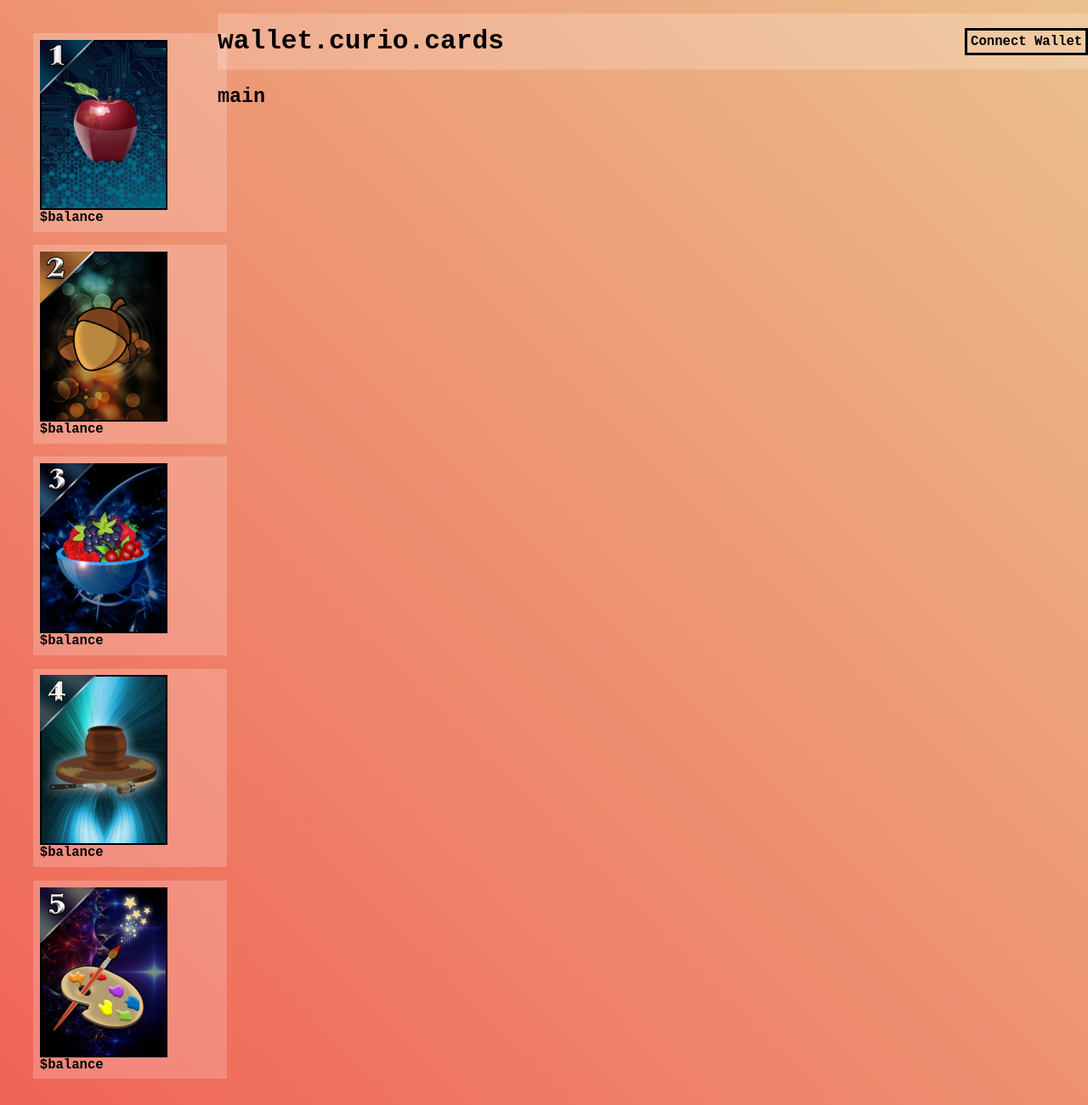
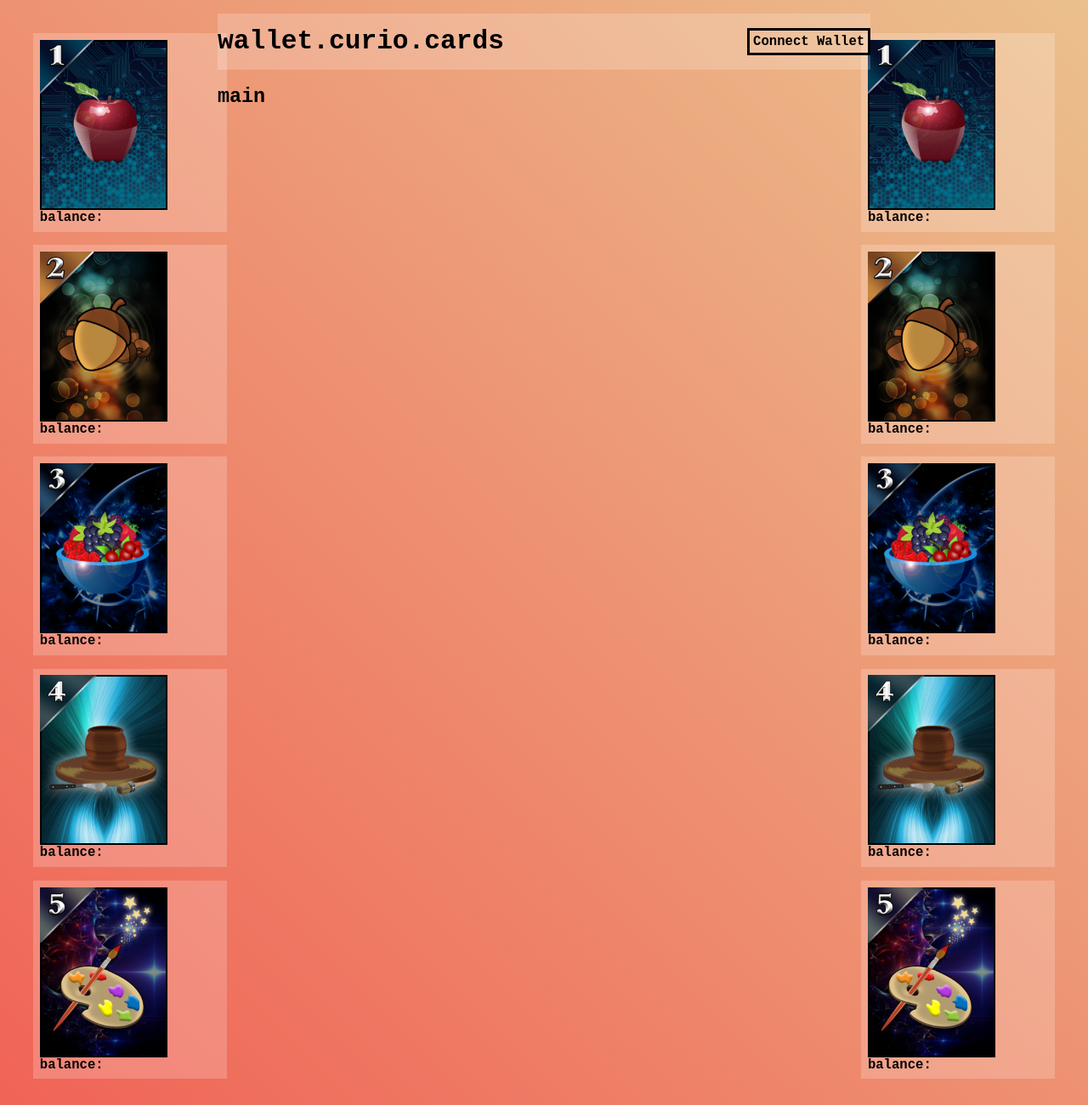
Before and after one commit to fafrd/curio-wrapper-site, a website built with Parcel: page index.html in a window 1280 px wide. Shown: the top 1300 px of the page at 85% size. Built offline with nearby package versions, Linux system fonts and the light colour scheme.

Commit message:
double nav

```diff
--- a/constants.js
+++ b/constants.js
@@ -1,3 +1,5 @@
+export const wrapperAddr = "TODO";
+
 export const curioAddresses = {
     "CRO1": "0x6aa2044c7a0f9e2758edae97247b03a0d7e73d6c",
     "CRO2": "0xe9a6a26598b05db855483ff5ecc5f1d0c81140c8",
--- a/index.html
+++ b/index.html
@@ -5,25 +5,54 @@
 </head>
 <body>
     <nav>
-        <div id="nav-card-1" class="nav-card">
+        <div id="nav-card-erc20-1" class="nav-card card-left">
             <img src="images/01.jpg" alt="Curio1">
-            <span id="nav-card-1-balance" class="nav-balance">$balance</span>
+            <span>balance: </span><span id="nav-card-erc20-1-balance" class="nav-balance"></span>
         </div>
-        <div id="nav-card-2" class="nav-card">
+        <div class="spacer"></div>
+        <div id="nav-card-erc1155-1" class="nav-card card-right">
+            <img src="images/01.jpg" alt="Curio1">
+            <span>balance: </span><span id="nav-card-erc1155-1-balance" class="nav-balance"></span>
+        </div>
+
+        <div id="nav-card-erc20-2" class="nav-card">
             <img src="images/02.jpg" alt="Curio2">
-            <span id="nav-card-2-balance" class="nav-balance">$balance</span>
+            <span>balance: </span><span id="nav-card-erc20-2-balance" class="nav-balance"></span>
         </div>
-        <div id="nav-card-1" class="nav-card">
+        <div class="spacer"></div>
+        <div id="nav-card-erc1155-2" class="nav-card">
+            <img src="images/02.jpg" alt="Curio2">
+            <span>balance: </span><span id="nav-card-erc1155-2-balance" class="nav-balance"></span>
+        </div>
+
+        <div id="nav-card-erc20-3" class="nav-card">
             <img src="images/03.jpg" alt="Curio3">
-            <span id="nav-card-3-balance" class="nav-balance">$balance</span>
+            <span>balance: </span><span id="nav-card-erc20-3-balance" class="nav-balance"></span>
         </div>
-        <div id="nav-card-1" class="nav-card">
+        <div class="spacer"></div>
+        <div id="nav-card-erc1155-3" class="nav-card">
+            <img src="images/03.jpg" alt="Curio3">
+            <span>balance: </span><span id="nav-card-erc1155-3-balance" class="nav-balance"></span>
+        </div>
+
+        <div id="nav-card-erc20-4" class="nav-card">
             <img src="images/04.jpg" alt="Curio4">
-            <span id="nav-card-4-balance" class="nav-balance">$balance</span>
+            <span>balance: </span><span id="nav-card-erc20-4-balance" class="nav-balance"></span>
         </div>
-        <div id="nav-card-1" class="nav-card">
+        <div class="spacer"></div>
+        <div id="nav-card-erc1155-4" class="nav-card">
+            <img src="images/04.jpg" alt="Curio4">
+            <span>balance: </span><span id="nav-card-erc1155-4-balance" class="nav-balance"></span>
+        </div>
+
+        <div id="nav-card-erc20-5" class="nav-card">
             <img src="images/05.jpg" alt="Curio5">
-            <span id="nav-card-5-balance" class="nav-balance">$balance</span>
+            <span>balance: </span><span id="nav-card-erc20-5-balance" class="nav-balance"></span>
+        </div>
+        <div class="spacer"></div>
+        <div id="nav-card-erc1155-5" class="nav-card">
+            <img src="images/05.jpg" alt="Curio5">
+            <span>balance: </span><span id="nav-card-erc1155-5-balance" class="nav-balance"></span>
         </div>
     </nav>
 
--- a/main.js
+++ b/main.js
@@ -38,6 +38,11 @@ async function getErc20Balance(tokenAddr, userAddr) {
     return balance;
 }
 
+async function getErc1155BalanceBatch(contractAddr, tokenAddrs, userAddr) {
+    const contract = await new ethers.Contract(contractAddr, constants.wrapperAbi, provider);
+    const balances = await contract.balanceOfBatch([userAddr], tokenAddrs);
+}
+
 // work to perform after connection is established
 async function postConnection(userAddr) {
     // populate address in top right
@@ -47,11 +52,15 @@ async function postConnection(userAddr) {
     for (let i = 1; i < 30; i++) {
         const currentSymbol = "CRO" + i;
         getErc20Balance(constants.curioAddresses[currentSymbol], userAddr).then(balance => {
-            console.log("populating " + currentSymbol);
-            console.log("balance: " + balance);
-            document.getElementById("nav-card-" + i + "-balance").innerText = balance;
+            console.log("erc20 " + currentSymbol + " balance: " + balance);
+            document.getElementById("nav-card-erc20-" + i + "-balance").innerText = balance;
         });
     }
+
+    // populate erc1155 balances
+//    getErc1155BalanceBatch(constants.wrapperAddr, Object.values(constants.curioAddresses), userAddr).then(balances => {
+//        console.log("erc1155 balances: " + balances);
+//    });
 }
 
 async function initialize() {
--- a/style.css
+++ b/style.css
@@ -18,9 +18,9 @@ a {
 /* NAV */
 
 nav {
-    width: 20%;
-    display: flex;
-    flex-direction: column;
+    width: 100%;
+    display: grid;
+    grid-template-columns: 1fr 60% 1fr;
 }
 
 nav .nav-card {
@@ -40,7 +40,7 @@ main {
     position: fixed;
     top: 0;
     left: 20%;
-    width: 80%;
+    width: 60%;
 }
 
 /* HEADER */
```
